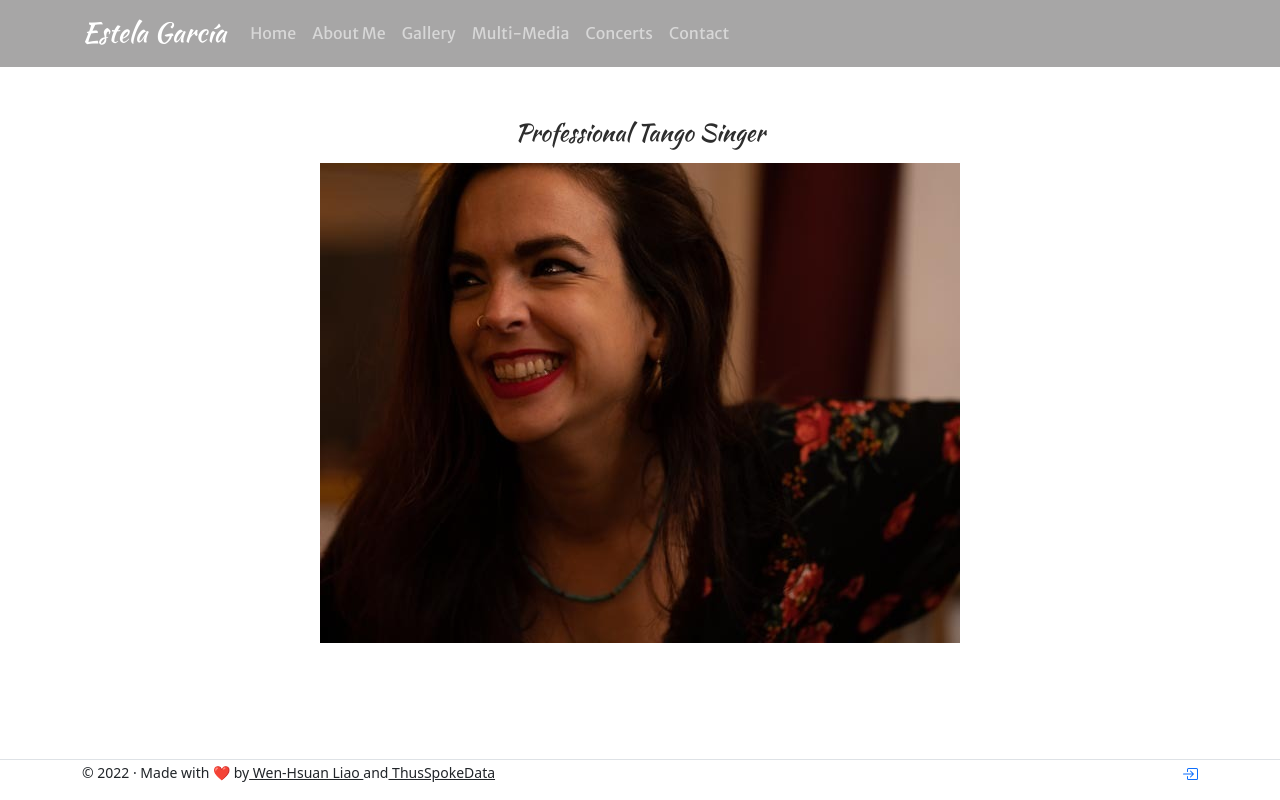
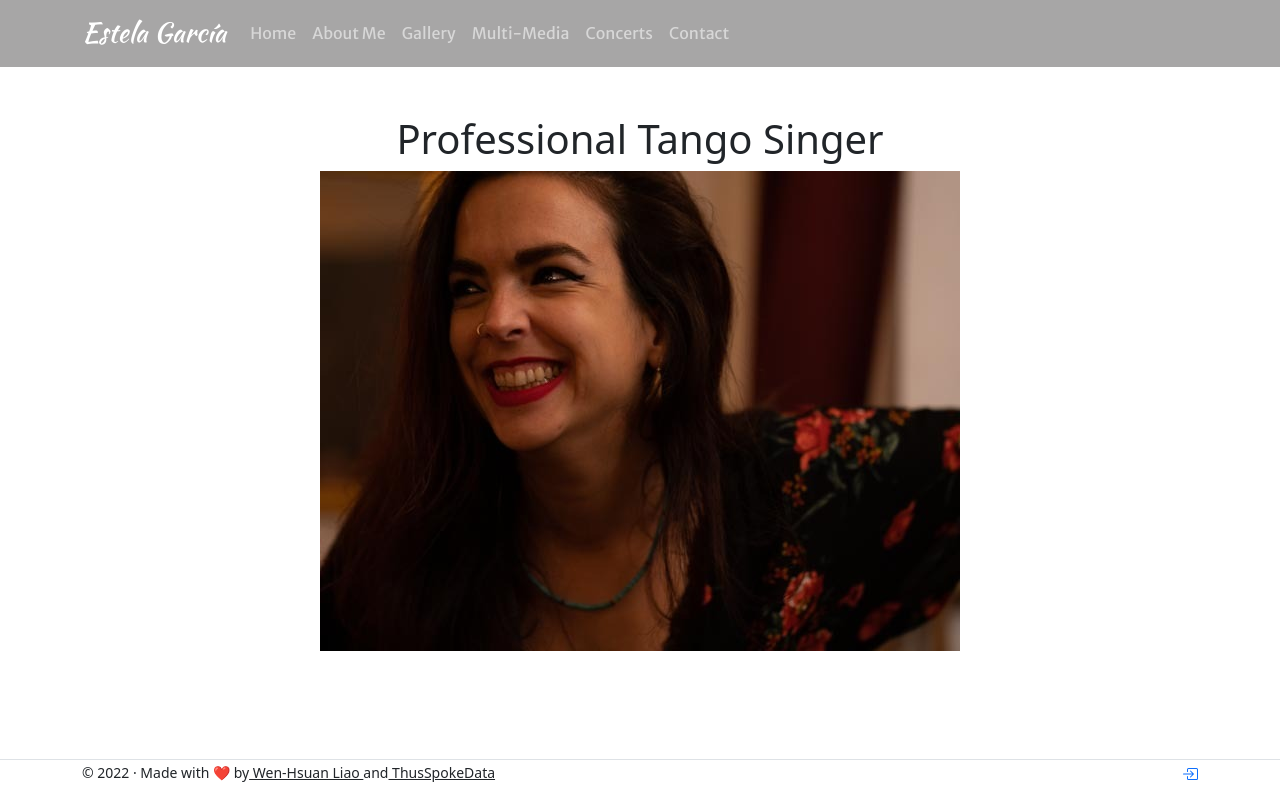
Before and after one commit to thusspokedata/estela-garcia-website, a React (Create React App) app in the folder client/: page /home in a window 1280 px wide. Built offline with nearby package versions, Linux system fonts and the light colour scheme.

Commit message:
change gallery files order to make code more concise

```diff
--- a/client/src/pages/GalleryPage.js
+++ b/client/src/pages/GalleryPage.js
@@ -1,4 +1,5 @@
-import DisplayPhotos from "./../components/DisplayPhotos";
+import { DisplayPhotos } from "./../components/index"
+
 
 function GalleryPage() {
 
--- a/client/src/pages/HomePage.js
+++ b/client/src/pages/HomePage.js
@@ -10,7 +10,7 @@ function HomePage() {
       </Helmet>
       <Container className="p-md-5 p-3" fluid="md">
         <figure className="position-relative">
-          <figcaption>Professional Tango Singer</figcaption>
+          <h1>Professional Tango Singer</h1>
           <img
             src={homeEstelaPhoto}
             alt="homeEstelaPhoto"
```
Also changed, not shown: client/src/components/gallery/DisplayPhotos.js (renamed from client/src/components/DisplayPhotos.js, +3 -4 lines), client/src/components/index.js (+4 -4 lines), client/src/components/gallery/OnePhotoCard.js (renamed from client/src/components/OnePhotoCard.js), client/src/components/gallery/PhotoLightBox.js (renamed from client/src/components/PhotoLightBox.js), client/src/components/gallery/UploadPhotos.js (renamed from client/src/components/UploadPhotos.js).
